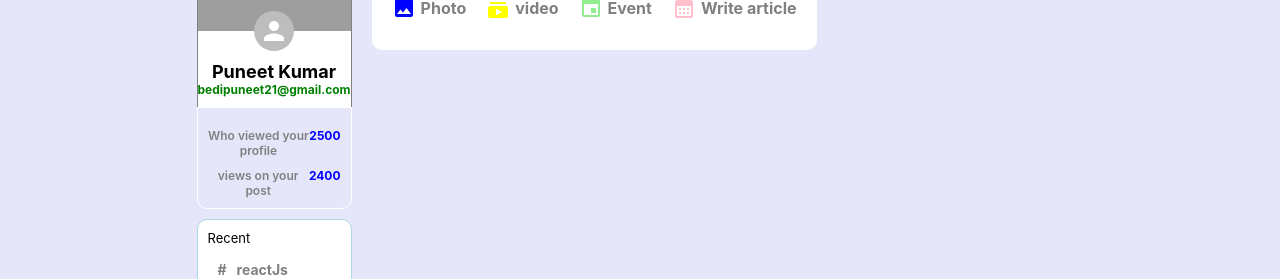
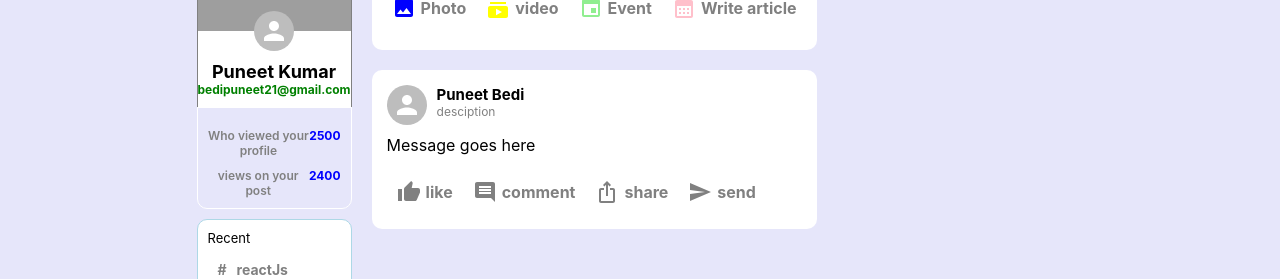
Before and after one commit to puneet2121/linkdin, a React (Create React App) app in the folder my-app/: page / in a window 1280 px wide. Shown: the part 148-427 px from the top of the page. Built offline with nearby package versions, Linux system fonts and the light colour scheme; grey boxes are pictures that could not be loaded.

Commit message:
add post section

```diff
--- a/my-app/src/Feed.css
+++ b/my-app/src/Feed.css
@@ -1,4 +1,5 @@
 .feed {
+
   display: 0.6;
   margin: 0 20px;
 }
--- a/my-app/src/Feed.js
+++ b/my-app/src/Feed.js
@@ -1,5 +1,6 @@
 import React from 'react'
 import './Feed.css'
+import Post from './Post'
 import SubscriptionsIcon from '@mui/icons-material/Subscriptions';
 import ImageIcon from '@mui/icons-material/Image';
 import EventIcon from '@mui/icons-material/Event';
@@ -25,6 +26,9 @@ function Feed() {
         </div>
 
       </div>
+      <Post name="Puneet bedi" desc='Tis is '
+        message='hg' />
+        {/* Widgets */}
     </div>
   )
 }
--- a/my-app/src/Inputoption.css
+++ b/my-app/src/Inputoption.css
@@ -12,5 +12,5 @@
 
 }
 .inputoption > h4 {
-  margin-left:5px ;
+  margin-left: 5px;
 }
--- /dev/null
+++ b/my-app/src/Post.css
@@ -0,0 +1,27 @@
+.post {
+  background-color: white;
+  padding: 15px;
+  margin-bottom: 10px;
+  border-radius: 10px;
+}
+.post_header {
+  display: flex;
+  margin-bottom: 10px;
+}
+.post_info {
+  margin-left:10px;
+}
+.post_info > p {
+  font-size:12px;
+  color:grey;
+}
+.post_body {
+  overflow-wrap: anywhere;
+}
+.post_info > h2 {
+  font-size:15px;
+
+}
+.post_bottom {
+  display: flex;
+}
--- /dev/null
+++ b/my-app/src/Post.js
@@ -0,0 +1,32 @@
+import { Avatar } from '@mui/material'
+import React from 'react'
+import ThumbUpIcon from '@mui/icons-material/ThumbUp';
+import CommentIcon from '@mui/icons-material/Comment';
+import Inputoption from './Inputoption'
+import './Post.css'
+import SendIcon from '@mui/icons-material/Send';
+import IosShareIcon from '@mui/icons-material/IosShare';
+function Post({ name, desc, message, photoUrl }) {
+  return (
+    <div className='post'>
+      <div className='post_header'>
+        <Avatar />
+        <div className='post_info'>
+          <h2>Puneet Bedi</h2>
+          <p>desciption</p>
+        </div>
+      </div>
+      <div className='post_body'>
+        <p>Message goes here</p>
+      </div>
+      <div className='post_bottom'>
+        <Inputoption Icon={ThumbUpIcon} title="like"/>
+        <Inputoption Icon={CommentIcon} title="comment" />
+        <Inputoption Icon={IosShareIcon} title="share" />
+        <Inputoption Icon={SendIcon} title="send" />
+      </div>
+    </div>
+  )
+}
+
+export default Post
```
Also changed, not shown: my-app/src/App.js (+3 -4 lines).
